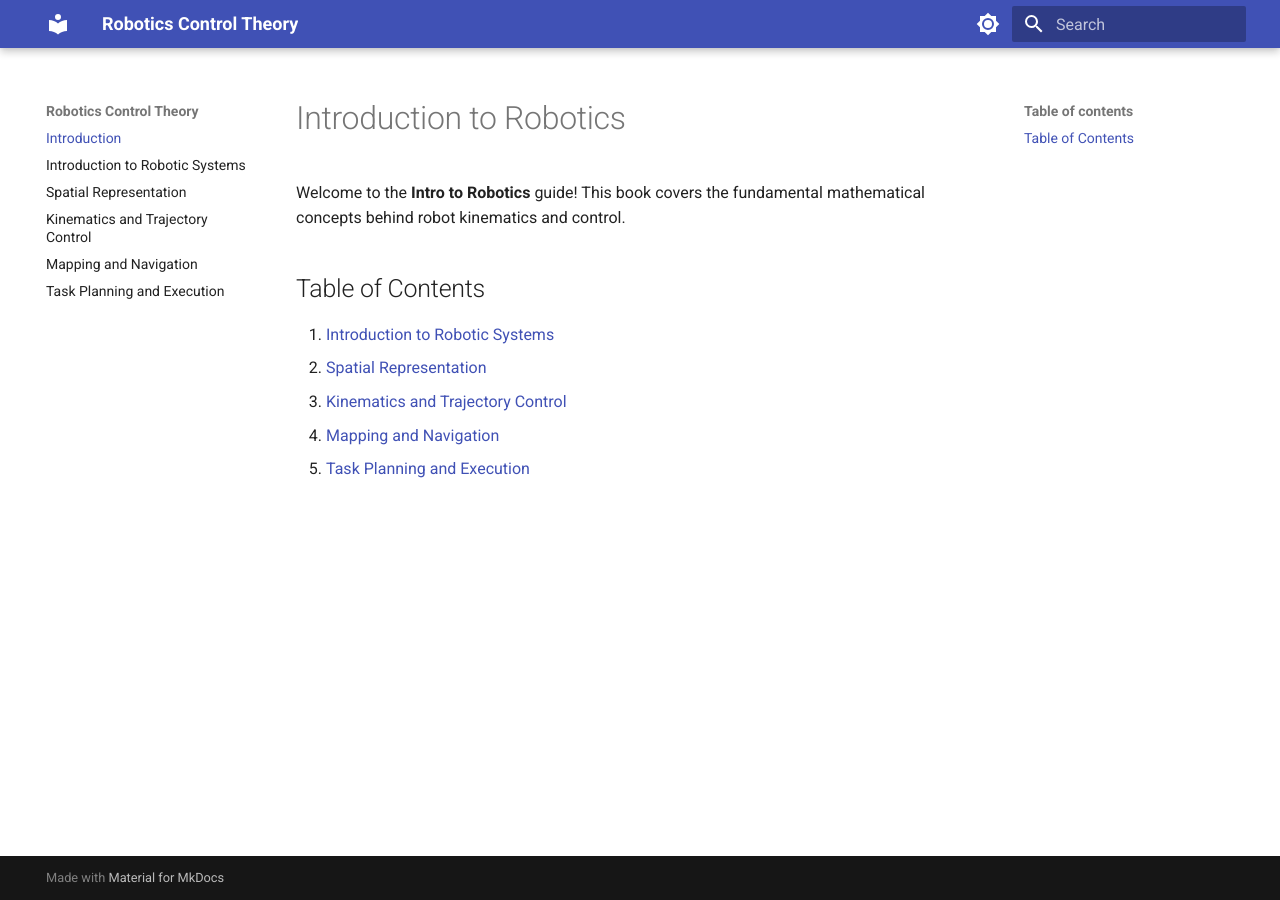
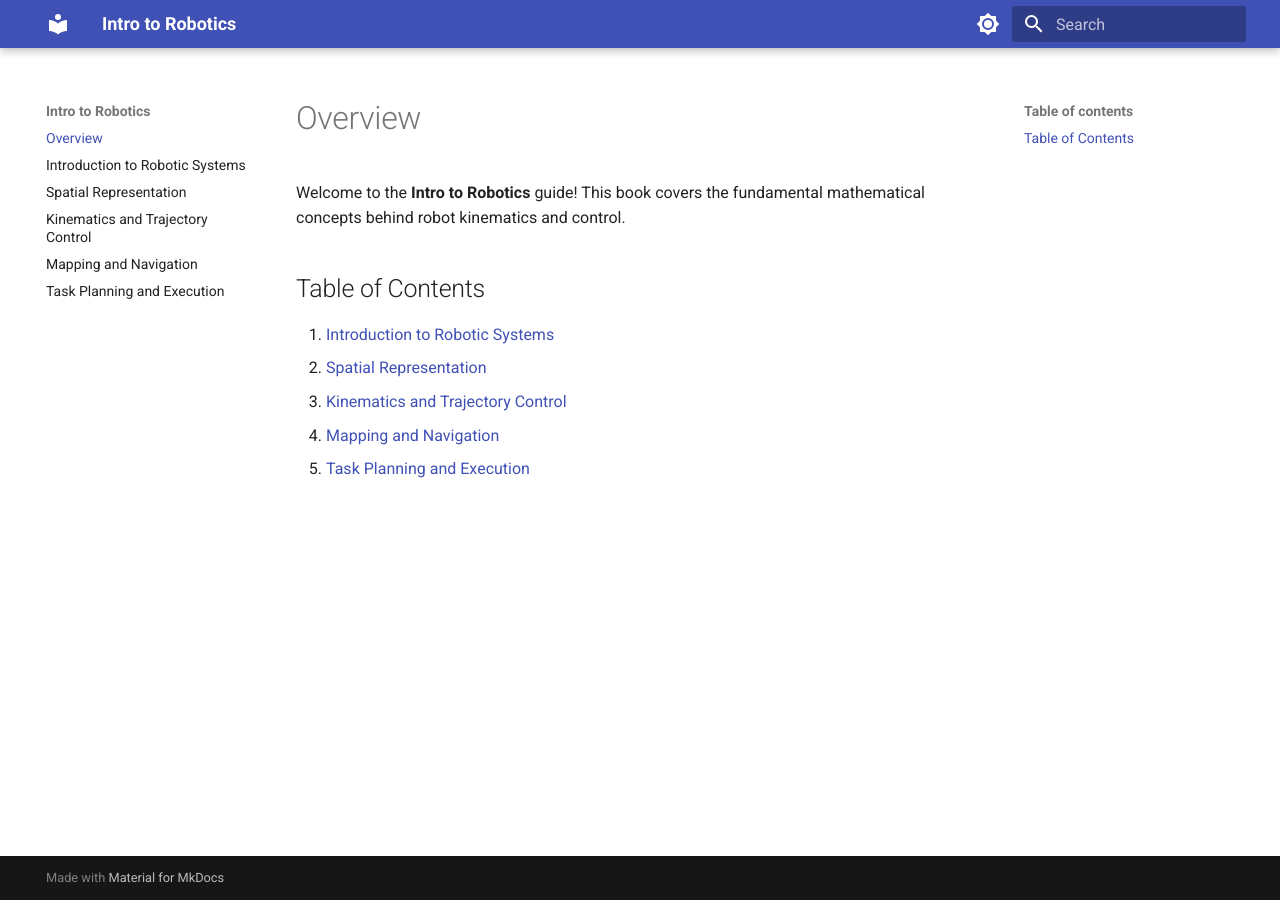
Before and after one commit to Kooroshoo/intro-to-robotics, an MkDocs documentation site: the page built from docs/index.md, in a window 1280 px wide. Built offline with MkDocs 1.6.1 and Material for MkDocs 9.7.7, drawn with Linux system fonts in a browser that asks for light colours.

Commit message:
update headings

```diff
--- a/docs/index.md
+++ b/docs/index.md
@@ -1,4 +1,4 @@
-# Introduction to Robotics
+# Overview
 
 Welcome to the **Intro to Robotics** guide! This book covers the fundamental mathematical concepts behind robot kinematics and control.
 
--- a/mkdocs.yml
+++ b/mkdocs.yml
@@ -1,4 +1,4 @@
-site_name: Robotics Control Theory
+site_name: Intro to Robotics
 site_description: A mathematical guide to robot kinematics and control.
 
 theme:
@@ -32,7 +32,7 @@ extra_javascript:
   - https://unpkg.com/mathjax@3/es5/tex-mml-chtml.js
 
 nav:
-  - Introduction: index.md
+  - Overview: index.md
   - Introduction to Robotic Systems: 01-introduction-to-robotic-systems.md
   - Spatial Representation: 02-spatial-representation.md
   - Kinematics and Trajectory Control: 03-kinematics-and-trajectory-control.md
```
